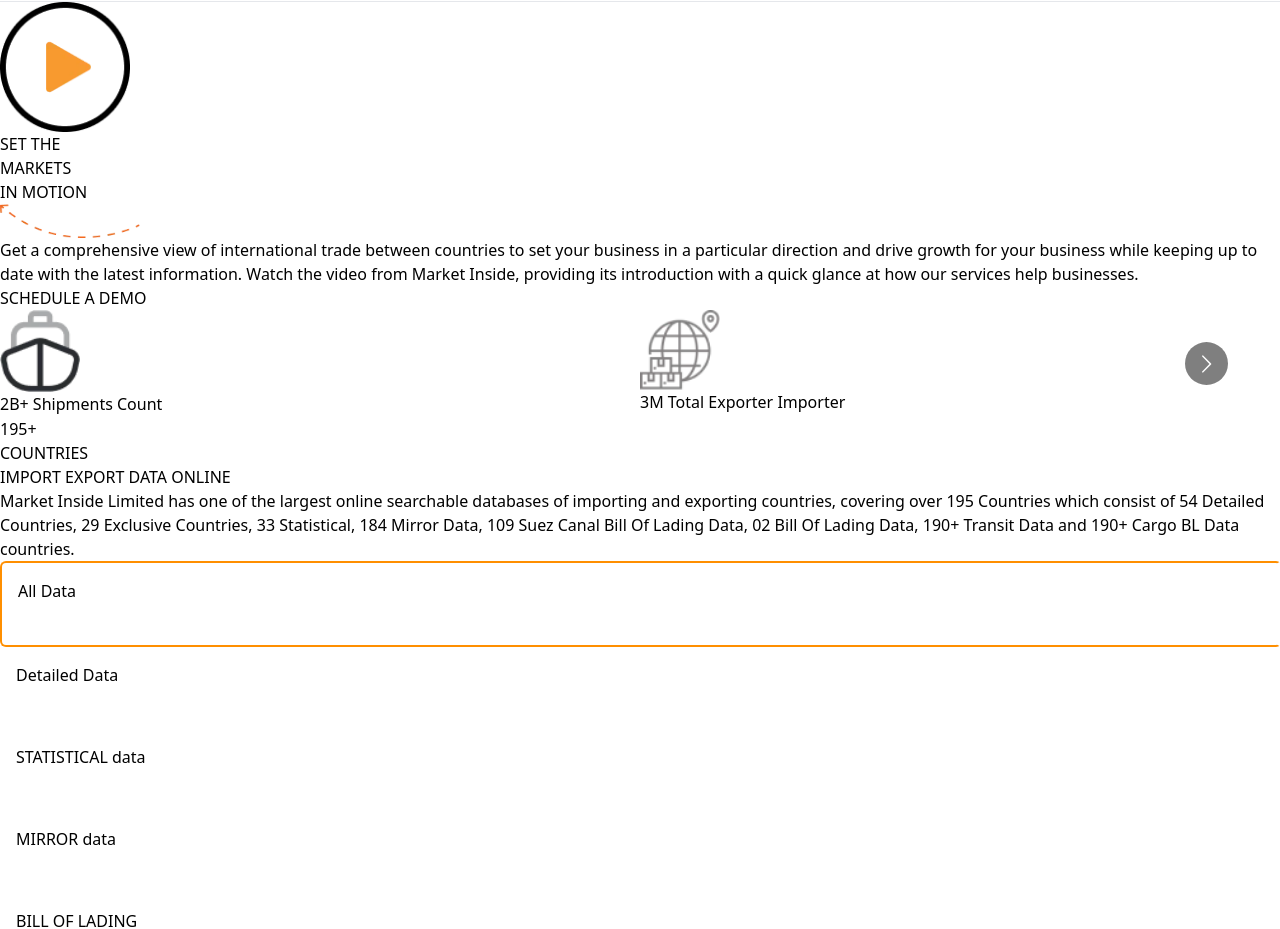
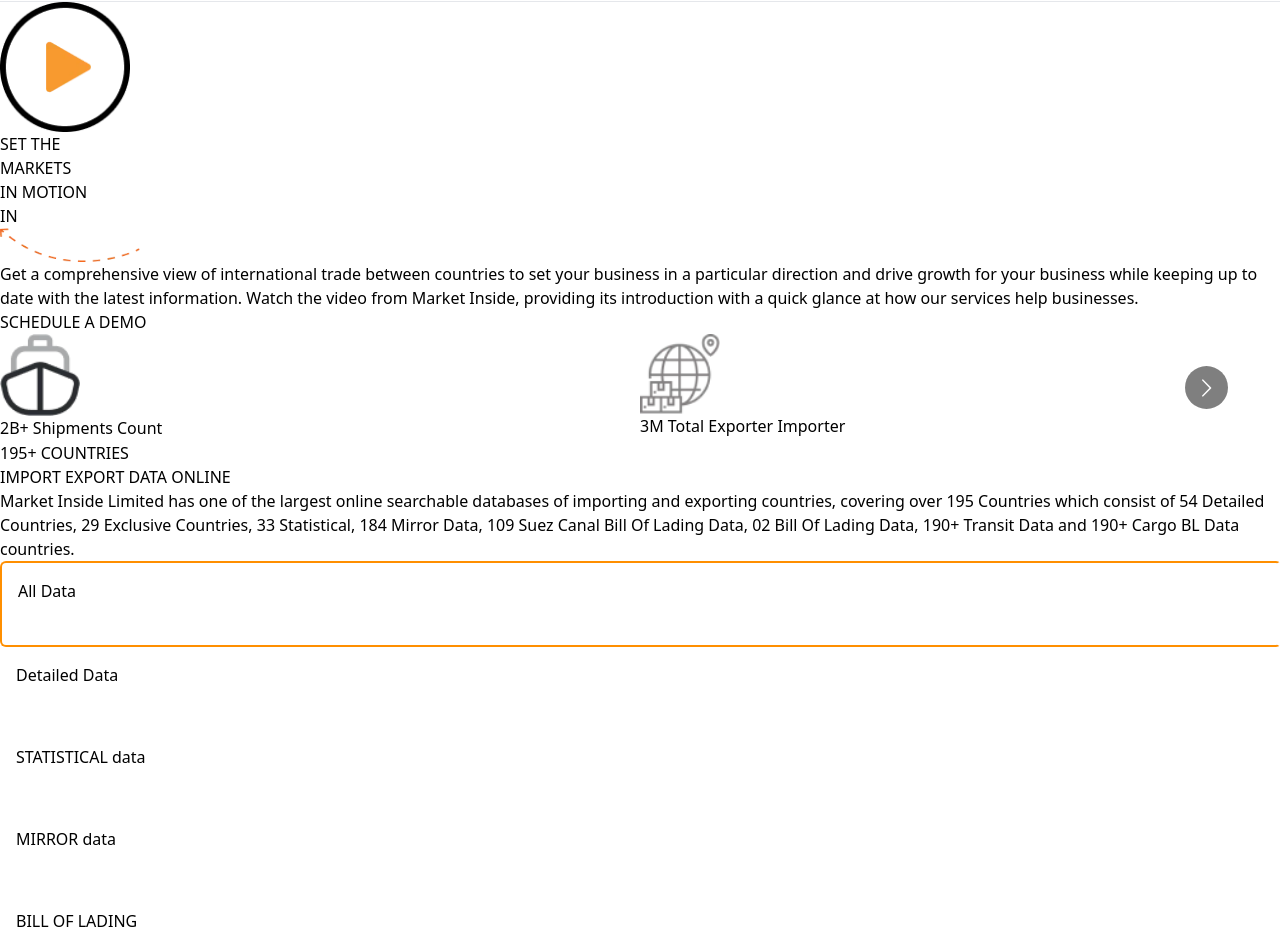
Before and after one commit to nipungupta99/market-inside-ui, a Next.js app: page / in a window 1280 px wide. Shown: the part 809-1738 px from the top of the page. Built offline with nearby package versions, Linux system fonts and the light colour scheme.

Commit message:
added types and constant data

```diff
--- a/components/IntroVideoSection.tsx
+++ b/components/IntroVideoSection.tsx
@@ -2,6 +2,8 @@ import Image from "next/image";
 import Button from "./Button";
 import Carousel from "react-multi-carousel";
 import "react-multi-carousel/lib/styles.css";
+import { CarouselItemData, IntroVideoData } from "@/types/introVideoType";
+import React from "react";
 
 const responsive = {
   superLargeDesktop: {
@@ -22,13 +24,7 @@ const responsive = {
   },
 };
 
-const CarouselItem = ({
-  src,
-  description,
-}: {
-  src: string;
-  description: string;
-}) => {
+const CarouselItem = ({ src, description }: CarouselItemData) => {
   return (
     <div className="intro-video__carousel-item">
       <Image src={src} alt="intro-carousel-item" height="30" width="80" />
@@ -37,81 +33,61 @@ const CarouselItem = ({
   );
 };
 
-const IntroVideoSection = () => {
+const IntroVideoSection = ({
+  introVideoData,
+}: {
+  introVideoData: IntroVideoData;
+}) => {
   return (
     <section className="intro-video">
       <div className="intro-video__container">
         <hr className="intro-video__divider" />
       </div>
+
       <div className="intro-video__content">
         <div className="intro-video__header">
           <div className="intro-video__image-wrapper">
             <Image
-              src="/assets/intro-image-1.webp"
-              alt="intro-video"
-              width="130"
-              height="130"
+              {...introVideoData.introImage}
               className="intro-video__image"
             />
           </div>
           <div className="intro-video__title-wrapper">
             <h1 className="intro-video__title">
-              SET THE <br /> MARKETS <br />
-              <span className="intro-video__title--highlight">IN</span> MOTION
+              {introVideoData.title.map((line: string, i: number) => (
+                <React.Fragment key={i}>
+                  {line} <br />
+                </React.Fragment>
+              ))}
+              <span className="intro-video__title--highlight">
+                {introVideoData.titleHighlight}
+              </span>
             </h1>
             <Image
-              src="/assets/intro-arrow.webp"
-              alt="intro-arrow"
-              height="40"
-              width="140"
+              {...introVideoData.arrowImage}
               className="intro-video__arrow"
             />
           </div>
         </div>
         <div className="intro-video__divider-vertical" />
         <div className="intro-video__description">
-          <p className="intro-video__text">
-            Get a comprehensive view of international trade between countries to
-            set your business in a particular direction and drive growth for
-            your business while keeping up to date with the latest information.
-            Watch the video from Market Inside, providing its introduction with
-            a quick glance at how our services help businesses.
-          </p>
-          <div>
-            <Button className="intro-video__button">SCHEDULE A DEMO</Button>
-          </div>
+          <p className="intro-video__text">{introVideoData.description}</p>
+          <Button className="intro-video__button">
+            {introVideoData.buttonText}
+          </Button>
         </div>
       </div>
       <div className="intro-video__carousel">
         <Carousel responsive={responsive}>
-          <CarouselItem
-            src="/assets/intro-slider-icon-1.webp"
-            description="2B+ Shipments Count"
-          />
-          <CarouselItem
-            src="/assets/intro-slider-icon-2.webp"
-            description="3M Total Exporter Importer"
-          />
-          <CarouselItem
-            src="/assets/intro-slider-icon-3.webp"
-            description="195+ Countries Trade Data"
-          />
-          <CarouselItem
-            src="/assets/intro-slider-icon-4.webp"
-            description="Global Trade Data"
-          />
-          <CarouselItem
-            src="/assets/intro-slider-icon-4.webp"
-            description="Global Trade Data"
-          />
-          <CarouselItem
-            src="/assets/intro-slider-icon-4.webp"
-            description="Global Trade Data"
-          />
-          <CarouselItem
-            src="/assets/intro-slider-icon-4.webp"
-            description="Global Trade Data"
-          />
+          {introVideoData.carouselItems.map(
+            (item: CarouselItemData, index: number) => (
+              <CarouselItem
+                key={index}
+                src={item.src}
+                description={item.description}
+              />
+            )
+          )}
         </Carousel>
       </div>
     </section>
--- /dev/null
+++ b/data.ts
@@ -0,0 +1,165 @@
+export const heroData = {
+  imageSrc: "/assets/hero-image-1.webp",
+  imageAlt: "hero-image",
+  imageWidth: 500,
+  imageHeight: 500,
+  title: {
+    highlight: "GET ACCESS OF",
+    lines: ["MARKET", "INTELLIGENCE", "PLATFORM"],
+  },
+  subtitle: "GROW YOUR BUSINESS",
+  emailPlaceholder: "ENTER YOUR EMAIL",
+  buttonLabel: "FREE TRIAL",
+  ratings: [
+    {
+      src: "/assets/capterra-inc-logo.webp",
+      alt: "capterra-rating",
+      height: 7,
+      width: 96,
+      stars: "★★★★",
+    },
+    {
+      src: "/assets/G2-inc-logo.webp",
+      alt: "g2-rating",
+      height: 5,
+      width: 25,
+      stars: "★★★★★",
+    },
+  ],
+};
+
+export const introVideoData = {
+  introImage: {
+    src: "/assets/intro-image-1.webp",
+    alt: "intro-video",
+    width: 130,
+    height: 130,
+  },
+  arrowImage: {
+    src: "/assets/intro-arrow.webp",
+    alt: "intro-arrow",
+    width: 140,
+    height: 40,
+  },
+  title: ["SET THE", "MARKETS", "IN MOTION"],
+  titleHighlight: "IN",
+  description:
+    "Get a comprehensive view of international trade between countries to set your business in a particular direction and drive growth for your business while keeping up to date with the latest information. Watch the video from Market Inside, providing its introduction with a quick glance at how our services help businesses.",
+  buttonText: "SCHEDULE A DEMO",
+  carouselItems: [
+    {
+      src: "/assets/intro-slider-icon-1.webp",
+      description: "2B+ Shipments Count",
+    },
+    {
+      src: "/assets/intro-slider-icon-2.webp",
+      description: "3M Total Exporter Importer",
+    },
+    {
+      src: "/assets/intro-slider-icon-3.webp",
+      description: "195+ Countries Trade Data",
+    },
+    {
+      src: "/assets/intro-slider-icon-4.webp",
+      description: "Global Trade Data",
+    },
+    {
+      src: "/assets/intro-slider-icon-4.webp",
+      description: "Global Trade Data",
+    },
+    {
+      src: "/assets/intro-slider-icon-4.webp",
+      description: "Global Trade Data",
+    },
+    {
+      src: "/assets/intro-slider-icon-4.webp",
+      description: "Global Trade Data",
+    },
+    {
+      src: "/assets/intro-slider-icon-4.webp",
+      description: "Global Trade Data",
+    },
+  ],
+};
+
+export const ImportExportData = {
+  sectionTitle: {
+    highlight: "195+ \n COUNTRIES",
+    normal: "IMPORT EXPORT DATA ONLINE",
+  },
+  sectionDescription: `Market Inside Limited has one of the largest online searchable databases of importing and exporting countries, covering over 195 Countries which consist of 54 Detailed Countries, 29 Exclusive Countries, 33 Statistical, 184 Mirror Data, 109 Suez Canal Bill Of Lading Data, 02 Bill Of Lading Data, 190+ Transit Data and 190+ Cargo BL Data countries.`,
+
+  tabImages: {
+    default: "/assets/import-export-map.webp",
+  },
+  tabsData: [
+    {
+      title: "All Data",
+      content: {
+        image: "/assets/import-export-map.webp",
+        data: [
+          "195+ Countries Trade Data",
+          "29 Exclusive Countries",
+          "54 Detailed Countries",
+          "190+ Transit Data",
+          "190+ Cargo BL Data",
+        ],
+      },
+    },
+    {
+      title: "Detailed Data",
+      content: {
+        image: "/assets/import-export-map.webp",
+        text: "content for tabs",
+      },
+    },
+    {
+      title: "STATISTICAL data",
+      content: {
+        image: "/assets/import-export-map.webp",
+        text: "content for tabs",
+      },
+    },
+    {
+      title: "MIRROR data",
+      content: {
+        image: "/assets/import-export-map.webp",
+        text: "content for tabs",
+      },
+    },
+    {
+      title: "BILL OF LADING",
+      content: {
+        image: "/assets/import-export-map.webp",
+        text: "content for tabs",
+      },
+    },
+    {
+      title: "SC BILL OF LADING",
+      content: {
+        image: "/assets/import-export-map.webp",
+        text: "content for tabs",
+      },
+    },
+    {
+      title: "TRANSIT DATA",
+      content: {
+        image: "/assets/import-export-map.webp",
+        text: "content for tabs",
+      },
+    },
+    {
+      title: "CARGO BL DATA",
+      content: {
+        image: "/assets/import-export-map.webp",
+        data: [
+          "195+ Countries Trade Data",
+          "29 Exclusive Countries",
+          "54 Detailed Countries",
+          "190+ Transit Data",
+          "190+ Cargo BL Data",
+        ],
+      },
+    },
+  ],
+};
--- /dev/null
+++ b/pages/api/home-data.ts
@@ -0,0 +1,12 @@
+import type { NextApiRequest, NextApiResponse } from "next";
+
+type Data = {
+  name: string;
+};
+
+export default function handler(
+  req: NextApiRequest,
+  res: NextApiResponse<Data>,
+) {
+  res.status(200).json({ name: "John Doe" });
+}
--- a/pages/index.tsx
+++ b/pages/index.tsx
@@ -5,14 +5,15 @@ import ServicesSection from "../components/ServicesSection";
 import ProductsSection from "../components/ProductsSection";
 import CallToActionSection from "../components/CallToActionSection";
 import useDeviceType from "@/hooks/useDeviceType";
+import { ImportExportData, heroData, introVideoData } from "@/data";
 
 const Home = () => {
   const isMobile = useDeviceType();
   return (
     <>
-      <HeroSection />
-      <IntroVideoSection />
-      {!isMobile && <ImportExportDataSection />}
+      <HeroSection heroData={heroData} />
+      <IntroVideoSection introVideoData={introVideoData} />
+      {!isMobile && <ImportExportDataSection sectionData={ImportExportData} />}
       <ServicesSection />
       <ProductsSection />
       <CallToActionSection />
--- /dev/null
+++ b/types/introVideoType.ts
@@ -0,0 +1,24 @@
+export interface CarouselItemData {
+  src: string;
+  description: string;
+}
+
+export interface IntroVideoData {
+  introImage: {
+    src: string;
+    alt: string;
+    width: number;
+    height: number;
+  };
+  arrowImage: {
+    src: string;
+    alt: string;
+    width: number;
+    height: number;
+  };
+  title: string[];
+  titleHighlight: string;
+  description: string;
+  buttonText: string;
+  carouselItems: CarouselItemData[];
+}
```
Also changed, not shown: components/HeroSection.tsx (+30 -28 lines), components/ImportExportDataSection.tsx (+12 -81 lines), types/heroSectionType.ts (added, +20 -0 lines), types/importExportType.ts (added, +22 -0 lines).
